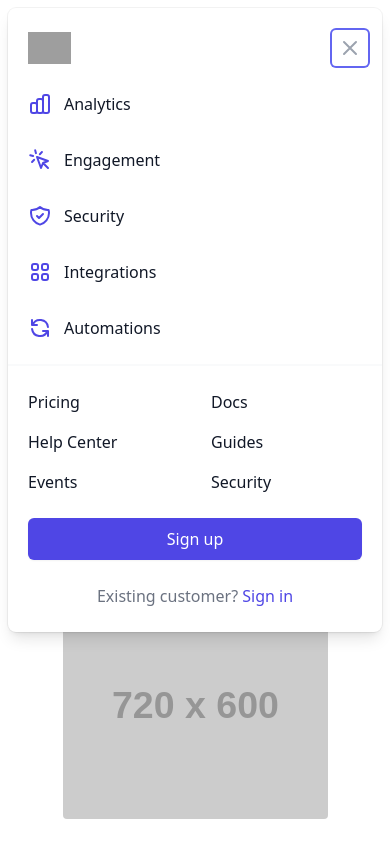
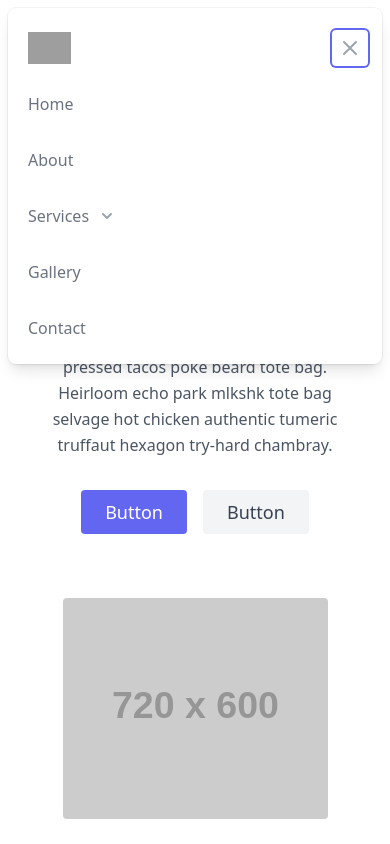
Before and after one commit to Anuragchindaliya/tailwind-react, a React (Create React App) app: page / in a window 390 px wide. Both pictures are taken after a click on the button "Open menu". Shown: the top 844 px of the page. Built offline with nearby package versions, Linux system fonts and the light colour scheme; grey boxes are pictures that could not be loaded.

Commit message:
Fix:Mobile menu list

```diff
--- a/src/components/Navbar.jsx
+++ b/src/components/Navbar.jsx
@@ -100,6 +100,148 @@ export default function Example() {
                             <span className="sr-only">Open menu</span>
                             <MenuIcon className="h-6 w-6" aria-hidden="true" />
                         </Popover.Button>
+                        <Transition
+                            as={Fragment}
+                            enter="duration-200 ease-out"
+                            enterFrom="opacity-0 scale-95"
+                            enterTo="opacity-100 scale-100"
+                            leave="duration-100 ease-in"
+                            leaveFrom="opacity-100 scale-100"
+                            leaveTo="opacity-0 scale-95"
+                        >
+                            <Popover.Panel focus className="absolute z-20 top-0 inset-x-0 p-2 transition transform origin-top-right md:hidden">
+                                <div className="rounded-lg shadow-lg ring-1 ring-black ring-opacity-5 bg-white divide-y-2 divide-gray-50">
+                                    <div className="pt-5 pb-6 px-5">
+                                        <div className="flex items-center justify-between">
+                                            <div>
+                                                <img
+                                                    className="h-8 w-auto"
+                                                    src="https://tailwindui.com/img/logos/workflow-mark-indigo-600.svg"
+                                                    alt="Workflow"
+                                                />
+                                            </div>
+                                            <div className="-mr-2">
+                                                <Popover.Button className="bg-white rounded-md p-2 inline-flex items-center justify-center text-gray-400 hover:text-gray-500 hover:bg-gray-100 focus:outline-none focus:ring-2 focus:ring-inset focus:ring-indigo-500">
+                                                    <span className="sr-only">Close menu</span>
+                                                    <XIcon className="h-6 w-6" aria-hidden="true" />
+                                                </Popover.Button>
+                                            </div>
+                                        </div>
+                                        <div className="mt-6">
+                                            <nav className="grid gap-y-8">
+                                                <Popover.Button as={Link} to="/" className="text-base font-medium text-gray-500 hover:text-gray-900">
+                                                    Home
+                                                </Popover.Button>
+                                                <Popover.Button as={Link} to="/about" className="text-base font-medium text-gray-500 hover:text-gray-900">
+                                                    About
+                                                </Popover.Button>
+                                                <Popover className="relative">
+                                                    {({ open }) => (
+                                                        <>
+                                                            <Popover.Button
+                                                                className={classNames(
+                                                                    open ? 'text-gray-900' : 'text-gray-500',
+                                                                    'group bg-white rounded-md inline-flex items-center text-base font-medium hover:text-gray-900 focus:outline-none focus:ring-2 focus:ring-offset-2 focus:ring-indigo-500'
+                                                                )}
+                                                            >
+                                                                <span>Services</span>
+                                                                <ChevronDownIcon
+                                                                    className={classNames(
+                                                                        open ? 'text-gray-600' : 'text-gray-400',
+                                                                        'ml-2 h-5 w-5 group-hover:text-gray-500'
+                                                                    )}
+                                                                    aria-hidden="true"
+                                                                />
+                                                            </Popover.Button>
+
+                                                            <Transition
+                                                                as={Fragment}
+                                                                enter="transition ease-out duration-200"
+                                                                enterFrom="opacity-0 translate-y-1"
+                                                                enterTo="opacity-100 translate-y-0"
+                                                                leave="transition ease-in duration-150"
+                                                                leaveFrom="opacity-100 translate-y-0"
+                                                                leaveTo="opacity-0 translate-y-1"
+                                                            >
+                                                                <Popover.Panel className=" z-10 left-1/2  mt-3 px-2 w-screen max-w-md sm:px-0">
+                                                                    <div className=" overflow-hidden">
+                                                                        <div className="relative grid gap-6 bg-white px-5 py-6 sm:gap-8 sm:p-8">
+                                                                            {resources.map((item) => (
+                                                                                <a
+                                                                                    key={item.name}
+                                                                                    href={item.href}
+                                                                                    className="-m-3 p-3 flex items-start rounded-lg hover:bg-gray-50"
+                                                                                >
+                                                                                    <item.icon className="flex-shrink-0 h-6 w-6 text-indigo-600" aria-hidden="true" />
+                                                                                    <div className="ml-4">
+                                                                                        <p className="text-base font-medium text-gray-900">{item.name}</p>
+                                                                                        <p className="mt-1 text-sm text-gray-500">{item.description}</p>
+                                                                                    </div>
+                                                                                </a>
+                                                                            ))}
+                                                                        </div>
+                                                                    </div>
+                                                                </Popover.Panel>
+                                                            </Transition>
+                                                        </>
+                                                    )}
+                                                </Popover>
+                                                <Popover.Button as={Link} to="/gallery" className="text-base font-medium text-gray-500 hover:text-gray-900">
+                                                    Gallery
+                                                </Popover.Button>
+                                                <Popover.Button as={Link} to="/contact" className="text-base font-medium text-gray-500 hover:text-gray-900">
+                                                    Contact
+                                                </Popover.Button>
+                                                {/* {solutions.map((item) => (
+                                        <a
+                                            key={item.name}
+                                            href={item.href}
+                                            className="-m-3 p-3 flex items-center rounded-md hover:bg-gray-50"
+                                        >
+                                            <item.icon className="flex-shrink-0 h-6 w-6 text-indigo-600" aria-hidden="true" />
+                                            <span className="ml-3 text-base font-medium text-gray-900">{item.name}</span>
+                                        </a>
+                                    ))} */}
+                                            </nav>
+                                        </div>
+                                    </div>
+                                    {/* <div className="py-6 px-5 space-y-6">
+                            <div className="grid grid-cols-2 gap-y-4 gap-x-8">
+                                <a href="#/" className="text-base font-medium text-gray-900 hover:text-gray-700">
+                                    Pricing
+                                </a>
+
+                                <a href="#/" className="text-base font-medium text-gray-900 hover:text-gray-700">
+                                    Docs
+                                </a>
+                                {resources.map((item) => (
+                                    <a
+                                        key={item.name}
+                                        href={item.href}
+                                        className="text-base font-medium text-gray-900 hover:text-gray-700"
+                                    >
+                                        {item.name}
+                                    </a>
+                                ))}
+                            </div>
+                            <div>
+                                <a
+                                    href="#/"
+                                    className="w-full flex items-center justify-center px-4 py-2 border border-transparent rounded-md shadow-sm text-base font-medium text-white bg-indigo-600 hover:bg-indigo-700"
+                                >
+                                    Sign up
+                                </a>
+                                <p className="mt-6 text-center text-base font-medium text-gray-500">
+                                    Existing customer?{' '}
+                                    <a href="#/" className="text-indigo-600 hover:text-indigo-500">
+                                        Sign in
+                                    </a>
+                                </p>
+                            </div>
+                        </div> */}
+                                </div>
+                            </Popover.Panel>
+                        </Transition>
                     </div>
                     <Popover.Group as="nav" className="hidden md:flex space-x-10">
 
@@ -211,21 +353,6 @@ export default function Example() {
                                     >
                                         <Popover.Panel className="absolute z-10 left-1/2 transform -translate-x-1/2 mt-3 px-2 w-screen max-w-md sm:px-0">
                                             <div className="rounded-lg shadow-lg ring-1 ring-black ring-opacity-5 overflow-hidden">
-                                                <div className="relative grid gap-6 bg-white px-5 py-6 sm:gap-8 sm:p-8">
-                                                    {resources.map((item) => (
-                                                        <a
-                                                            key={item.name}
-                                                            href={item.href}
-                                                            className="-m-3 p-3 flex items-start rounded-lg hover:bg-gray-50"
-                                                        >
-                                                            <item.icon className="flex-shrink-0 h-6 w-6 text-indigo-600" aria-hidden="true" />
-                                                            <div className="ml-4">
-                                                                <p className="text-base font-medium text-gray-900">{item.name}</p>
-                                                                <p className="mt-1 text-sm text-gray-500">{item.description}</p>
-                                                            </div>
-                                                        </a>
-                                                    ))}
-                                                </div>
                                                 <div className="px-5 py-5 bg-gray-50 sm:px-8 sm:py-8">
                                                     <div>
                                                         <h3 className="text-sm tracking-wide font-medium text-gray-500 uppercase">Recent Posts</h3>
@@ -270,85 +397,7 @@ export default function Example() {
                 </div>
             </div>
 
-            <Transition
-                as={Fragment}
-                enter="duration-200 ease-out"
-                enterFrom="opacity-0 scale-95"
-                enterTo="opacity-100 scale-100"
-                leave="duration-100 ease-in"
-                leaveFrom="opacity-100 scale-100"
-                leaveTo="opacity-0 scale-95"
-            >
-                <Popover.Panel focus className="absolute top-0 inset-x-0 p-2 transition transform origin-top-right md:hidden">
-                    <div className="rounded-lg shadow-lg ring-1 ring-black ring-opacity-5 bg-white divide-y-2 divide-gray-50">
-                        <div className="pt-5 pb-6 px-5">
-                            <div className="flex items-center justify-between">
-                                <div>
-                                    <img
-                                        className="h-8 w-auto"
-                                        src="https://tailwindui.com/img/logos/workflow-mark-indigo-600.svg"
-                                        alt="Workflow"
-                                    />
-                                </div>
-                                <div className="-mr-2">
-                                    <Popover.Button className="bg-white rounded-md p-2 inline-flex items-center justify-center text-gray-400 hover:text-gray-500 hover:bg-gray-100 focus:outline-none focus:ring-2 focus:ring-inset focus:ring-indigo-500">
-                                        <span className="sr-only">Close menu</span>
-                                        <XIcon className="h-6 w-6" aria-hidden="true" />
-                                    </Popover.Button>
-                                </div>
-                            </div>
-                            <div className="mt-6">
-                                <nav className="grid gap-y-8">
-                                    {solutions.map((item) => (
-                                        <a
-                                            key={item.name}
-                                            href={item.href}
-                                            className="-m-3 p-3 flex items-center rounded-md hover:bg-gray-50"
-                                        >
-                                            <item.icon className="flex-shrink-0 h-6 w-6 text-indigo-600" aria-hidden="true" />
-                                            <span className="ml-3 text-base font-medium text-gray-900">{item.name}</span>
-                                        </a>
-                                    ))}
-                                </nav>
-                            </div>
-                        </div>
-                        <div className="py-6 px-5 space-y-6">
-                            <div className="grid grid-cols-2 gap-y-4 gap-x-8">
-                                <a href="#/" className="text-base font-medium text-gray-900 hover:text-gray-700">
-                                    Pricing
-                                </a>
 
-                                <a href="#/" className="text-base font-medium text-gray-900 hover:text-gray-700">
-                                    Docs
-                                </a>
-                                {resources.map((item) => (
-                                    <a
-                                        key={item.name}
-                                        href={item.href}
-                                        className="text-base font-medium text-gray-900 hover:text-gray-700"
-                                    >
-                                        {item.name}
-                                    </a>
-                                ))}
-                            </div>
-                            <div>
-                                <a
-                                    href="#/"
-                                    className="w-full flex items-center justify-center px-4 py-2 border border-transparent rounded-md shadow-sm text-base font-medium text-white bg-indigo-600 hover:bg-indigo-700"
-                                >
-                                    Sign up
-                                </a>
-                                <p className="mt-6 text-center text-base font-medium text-gray-500">
-                                    Existing customer?{' '}
-                                    <a href="#/" className="text-indigo-600 hover:text-indigo-500">
-                                        Sign in
-                                    </a>
-                                </p>
-                            </div>
-                        </div>
-                    </div>
-                </Popover.Panel>
-            </Transition>
         </Popover>
     )
 }
```
